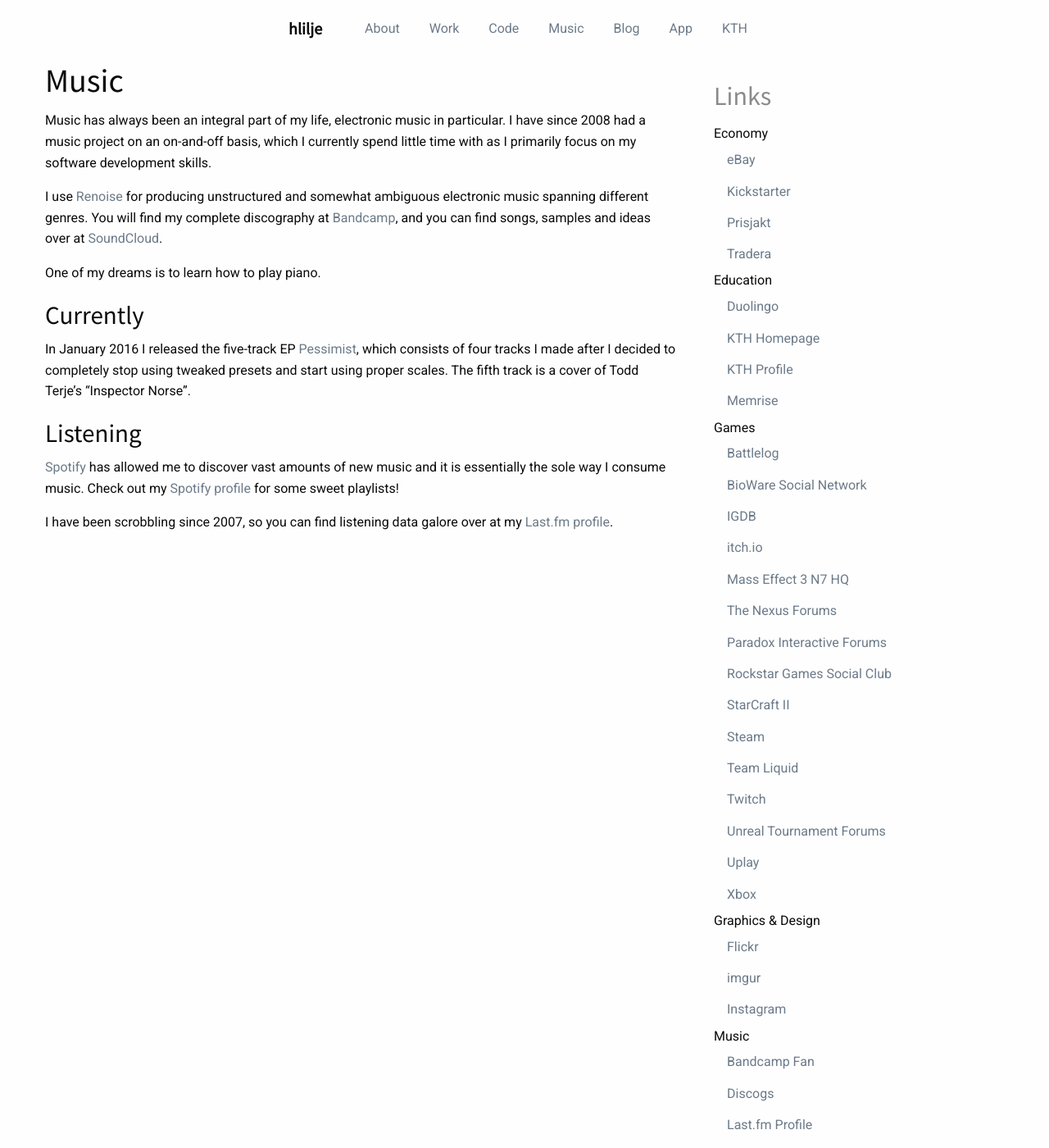
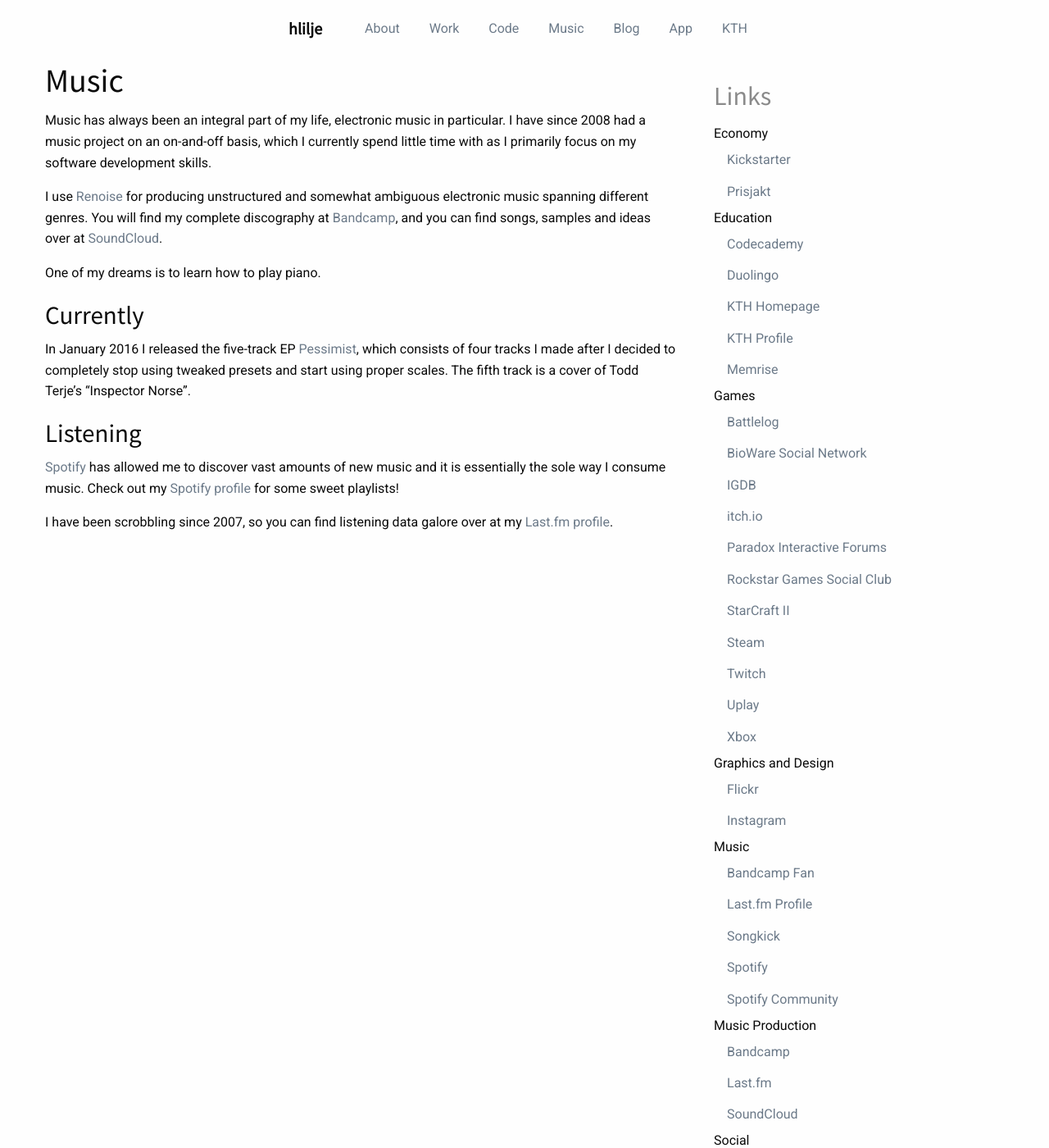
Before and after one commit to hlilje/hlilje.github.io, a Jekyll site: the page built from music.html, in a window 1280 px wide and 1400 px high. Shown: the whole window at 82% size. Built offline with Jekyll 4.4.1, drawn with Linux system fonts in a browser that asks for light colours; nearby versions of some CDN libraries; some of the changed text lies outside the part shown.

Commit message:
Remove links

```diff
--- a/_data/links.yml
+++ b/_data/links.yml
@@ -1,36 +1,29 @@
 "Economy":
-    "eBay": http://www.ebay.com/usr/hlilje
     "Kickstarter": https://www.kickstarter.com/profile/hlilje
     "Prisjakt": http://www.prisjakt.nu/minsida.php?a=vaexelverkan
-    "Tradera": http://gamla.tradera.com/MyTradera/Feedback/ViewFeedback.aspx?ftgnr=2789132
 "Education":
+    "Codecademy": http://www.codecademy.com/hlilje
     "Duolingo": https://www.duolingo.com/hlilje
     "KTH Homepage": http://www.csc.kth.se/~hlilje/
-    "KTH Profile": https://www.kth.se/profile/162570/
+    "KTH Profile": https://www.kth.se/profile/hlilje/
     "Memrise": http://www.memrise.com/user/hlilje/
 "Games":
     "Battlelog": http://battlelog.battlefield.com/bf4/user/khlilje/
     "BioWare Social Network": http://social.bioware.com/3138382/
     "IGDB": https://www.igdb.com/users/hlilje
     "itch.io": https://hlilje.itch.io/
-    "Mass Effect 3 N7 HQ": http://social.bioware.com/n7hq/home/?name=khlilje&platform=pc
-    "The Nexus Forums": http://forums.nexusmods.com/index.php?/user/3602483-superkargoeren/
     "Paradox Interactive Forums": https://forum.paradoxplaza.com/forum/index.php?members/superkargoeren.334673/
     "Rockstar Games Social Club": http://socialclub.rockstargames.com/member/hlilje
     "StarCraft II": http://eu.battle.net/sc2/en/profile/1043944/1/hlilje/
     "Steam": http://steamcommunity.com/id/hlilje
-    "Team Liquid": http://www.teamliquid.net/forum/profile.php?user=Superkargen
     "Twitch": http://www.twitch.tv/superkargen
-    "Unreal Tournament Forums": https://forums.unrealtournament.com/member.php?197758-hlilje
     "Uplay": https://uplay.ubi.com/#!/en-GB/profile/hlilje
     "Xbox": https://account.xbox.com/Profile?gamerTag=vaexelverkan
-"Graphics & Design":
+"Graphics and Design":
     "Flickr": https://www.flickr.com/people/hlilje/
-    "imgur": http://hlilje.imgur.com/
     "Instagram": https://instagram.com/hlilje/
 "Music":
     "Bandcamp Fan": https://bandcamp.com/hlilje
-    "Discogs": http://www.discogs.com/user/Vaexelverkan
     "Last.fm Profile": http://www.last.fm/user/LordHali
     "Songkick": https://www.songkick.com/users/hlilje
     "Spotify": https://open.spotify.com/user/vaexelverkan
@@ -38,12 +31,10 @@
 "Music Production":
     "Bandcamp": https://hlilje.bandcamp.com/
     "Last.fm": http://www.last.fm/music/Hampus+Liljekvist
-    "Renoise Forums": http://forum.renoise.com/index.php?/user/17818-hlilje/
     "SoundCloud": https://soundcloud.com/hlilje
 "Social":
     "Facebook": https://www.facebook.com/hampusliljekvist
     "Google+": https://plus.google.com/+HampusLiljekvist
-    "Gravatar": https://en.gravatar.com/hlilje
     "LinkedIn": https://www.linkedin.com/in/hlilje
     "reddit": https://www.reddit.com/user/Superkargoeren/
     "Twitter": https://twitter.com/hlilje
@@ -51,22 +42,17 @@
 "Software Development":
     "App Engine Playground": https://hlilje-app.appspot.com/
     "Bitbucket": https://bitbucket.org/hlilje
-    "Codecademy": http://www.codecademy.com/hlilje
     "GitHub": https://github.com/hlilje
     "Kattis": https://kth.kattis.com/users/hlilje
     "Stack Exchange": http://stackexchange.com/users/2232003/hampus-liljekvist
-"Technology":
-    "SweClockers.com": http://www.sweclockers.com/profil/vaexelverkan
-    "VirtualBox Forums": https://forums.virtualbox.org/memberlist.php?mode=viewprofile&amp;u=84235
 "Various":
     "Endomondo": http://www.endomondo.com/profile/4111167
+    "SweClockers.com": http://www.sweclockers.com/profil/vaexelverkan
     "Trello": https://trello.com/hlilje
 "Video & Film":
     "IMDb": http://www.imdb.com/user/ur59667738/
     "Vimeo": https://vimeo.com/hlilje
-    "Vine": https://vine.co/hlilje
     "YouTube": https://www.youtube.com/user/HampusLiljekvist
-"Writing & Literature":
+"Writing and Literature":
     "Goodreads": https://www.goodreads.com/hlilje
-    "Kindle": https://kindle.amazon.com/profile/Hampus-Liljekvist/28869870
     "Tumblr": http://hlilje.tumblr.com/
--- a/_includes/footer.html
+++ b/_includes/footer.html
@@ -4,7 +4,7 @@
       <ul class="menu">
         <li><a title="GitHub" href="{{ site.data.links['Software Development']['GitHub'] | xml_escape }}">Code</a></li>
         <li><a title="Bandcamp" href="{{ site.data.links['Music Production']['Bandcamp'] | xml_escape }}">Music</a></li>
-        <li><a title="Flickr" href="{{ site.data.links['Graphics & Design']['Flickr'] | xml_escape }}">Graphics</a></li>
+        <li><a title="Flickr" href="{{ site.data.links['Graphics and Design']['Flickr'] | xml_escape }}">Graphics</a></li>
         <li><a title="Tumblr" href="http://blog.{{ site.url_short }}">Words</a></li>
       </ul>
     </div>
```
Also changed, not shown: _posts/2015-08-25-about.md (+3 -3 lines).
